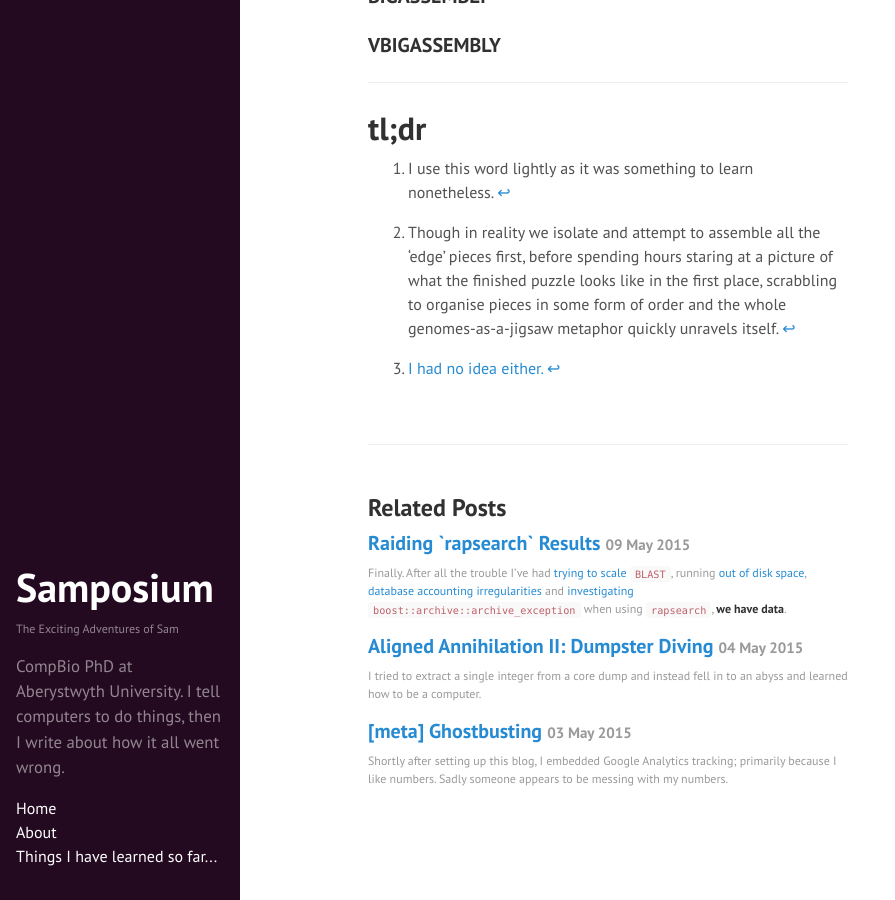
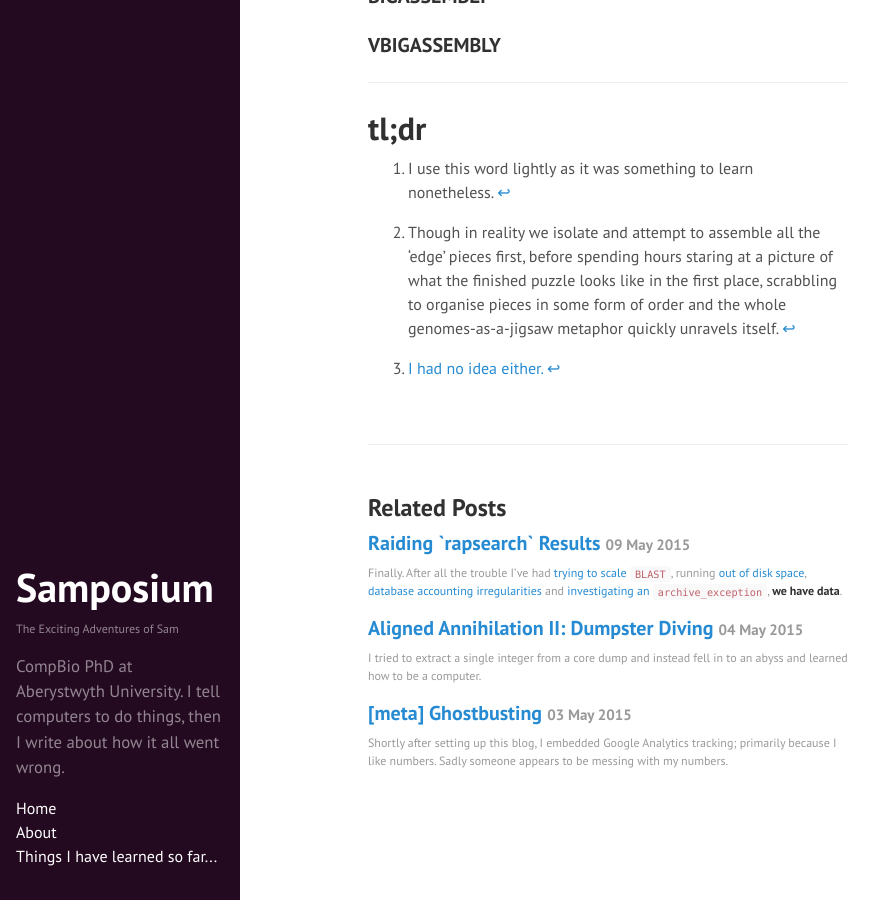
Before and after one commit to SamStudio8/samstudio8.github.io.off, a Jekyll site: the page built from _posts/2015-04-23-the-story-so-far-p3.md, in a window 1280 px wide and 900 px high, scrolled down 1446 px. Shown: the whole window, without its empty margins (0-895 px from the left). Built offline with Jekyll 4.4.1, drawn with Linux system fonts in a browser that asks for light colours; Markdown is read by kramdown in place of the engine named in the settings; part of the change alters nothing that is shown.

Commit message:
Update 2015-05-09-raiding-rapsearch-results.md

```diff
--- a/_posts/2015-05-09-raiding-rapsearch-results.md
+++ b/_posts/2015-05-09-raiding-rapsearch-results.md
@@ -6,7 +6,7 @@ title: "Raiding `rapsearch` Results"
 Finally. After all the trouble I've had [trying to scale `BLAST`]({% post_url 2015-04-27-what-am-i-doing %}),
 running [out of disk space]({% post_url 2015-04-25-scratch %}),
 [database accounting irregularities]({% post_url 2015-04-24-trembling %})
-and [investigating `boost::archive::archive_exception`]({% post_url 2015-05-04-aligned-annihilation-sequel %}) when using `rapsearch`, **we have data**.
+and [investigating an `archive_exception`]({% post_url 2015-05-04-aligned-annihilation-sequel %}), **we have data**.
 
 Thanks to the incredible speed of `rapsearch`, what I've been trying to accomplish over the past few months
 with `BLAST` has been done in mere hours without the hassle of database or contig sharding. Quantifying the
@@ -33,17 +33,17 @@ after selecting for the "best" hit for cases where hits overlap by 100bp[^2] or
 |Bacteria [2]  | 683,307 | 392,791         | 6,810          |
 |Archaea [2157]| 79,738  | 34,950          | 1,486          |
 |Fungi [4751]  | 345,160 | 190,936         | 7,379          |
-|**Total**     | 1,108,205 | 618,677 (55.83%)| 15,675 (2.53%, Raw:1.41%)|
+|**Total**     | 1,108,205 | 618,677 (55.83%)| 15,675 (2.53%, *Raw*:1.41%)|
 
 
 ## Merged
 
 | Taxa         | Raw All  | Bitscore Filter | Overlap Filter |
 |--------------|----------|-----------------|----------------|
-|**All**       | 1,330,832| 713,898 (53.64%)| 12,194 (1.71%, Raw: 0.92%)|
+|**All**       | 1,330,832| 713,898 (53.64%)| 12,194 (1.71%, *Raw*:0.92%)|
 
 Initially, I had merged all the hits from both databases and all three taxa together to create
-a super-hit list; yielding just over 12k reasonable quality (`>=BQ40`) hits to
+a super-hit list; yielding just over 12k reasonable quality (`>=40`) hits to
 play with after both filtering steps. However, I became concerned with what I coin
 **overlap loss**: a significant number of hits were discarded in overlapping regions.
 94.53% and 97.47% of our bitscore filtered hits were lost by overlap for
```
